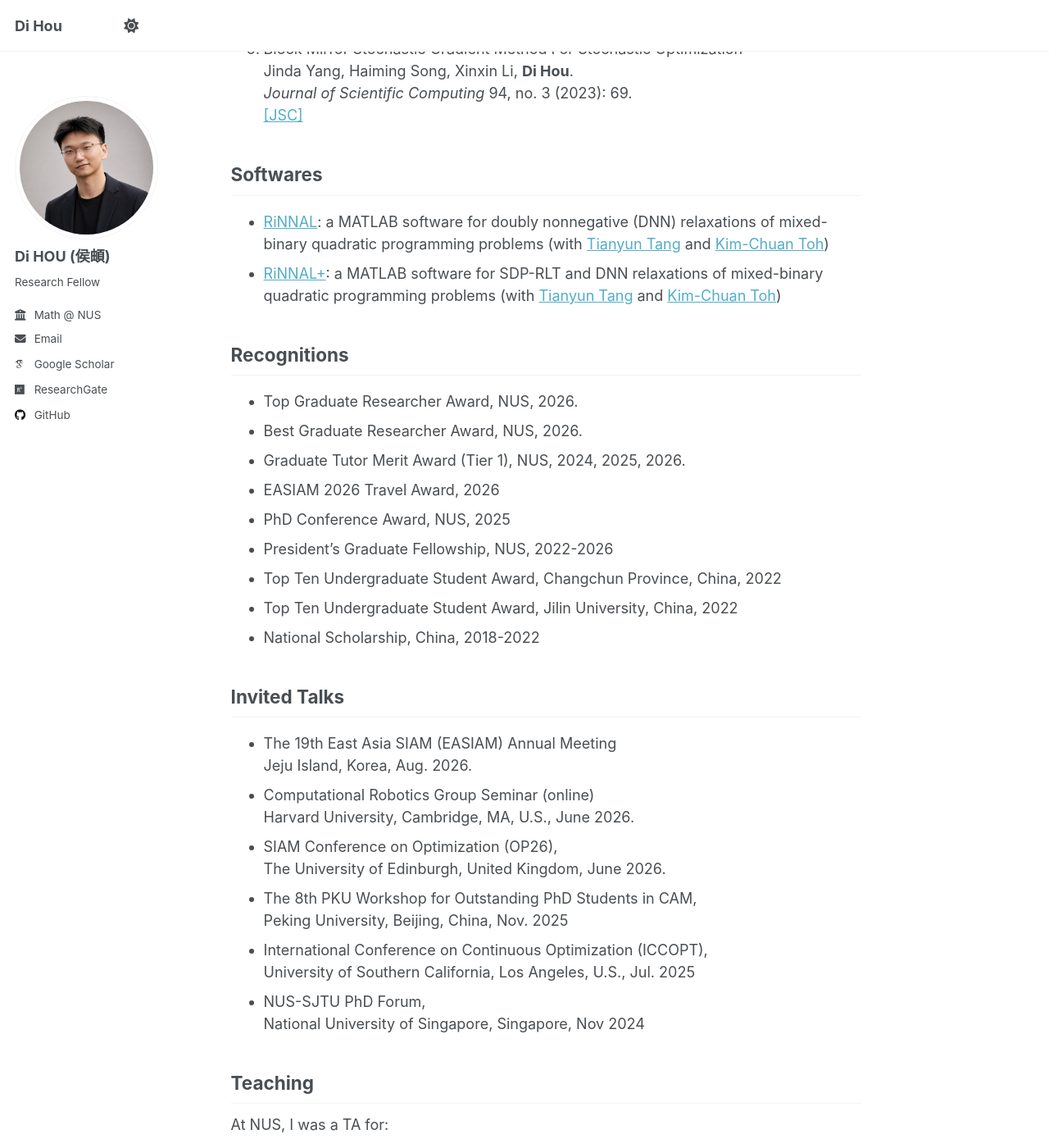
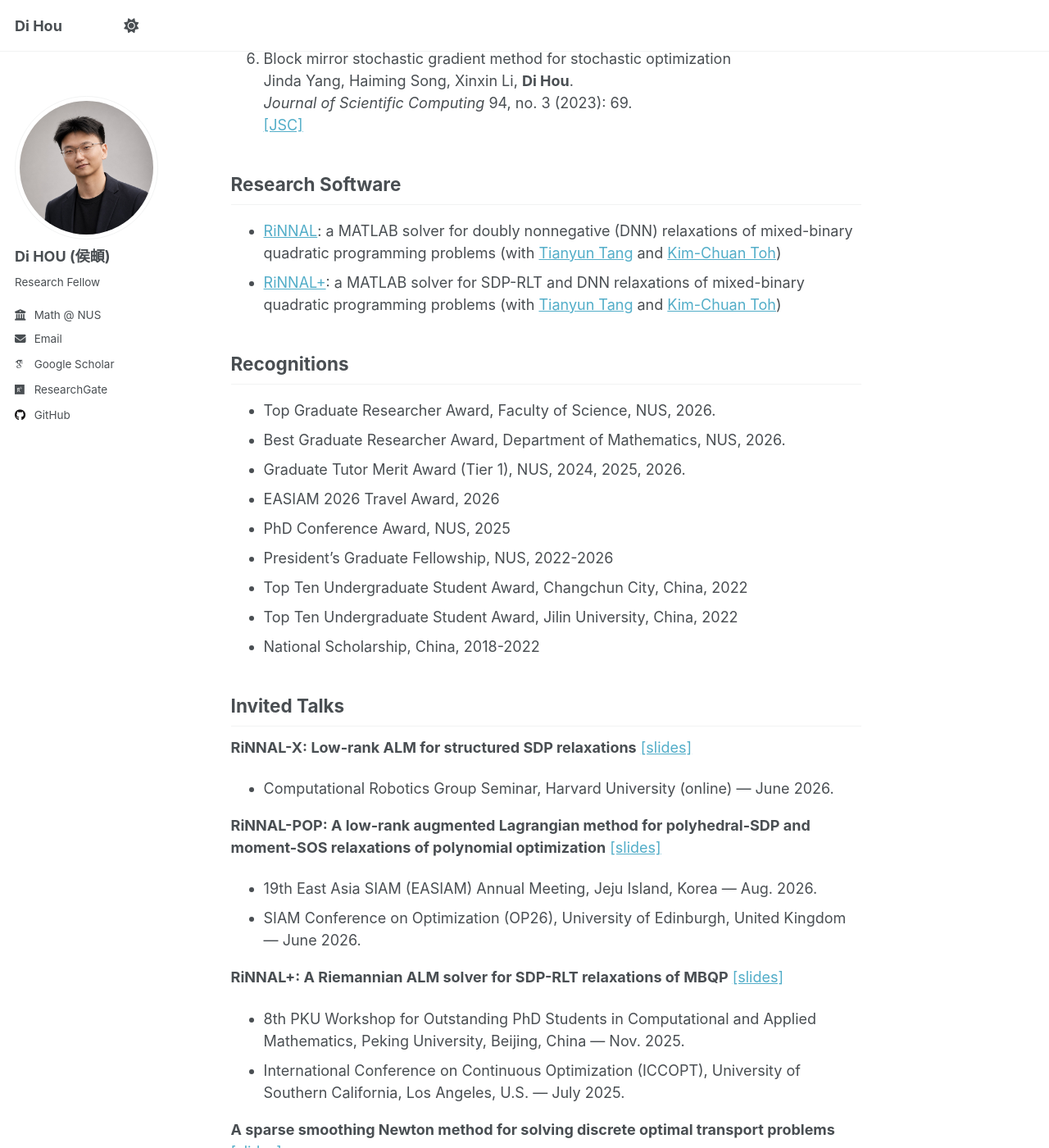
Before and after one commit to HouDiOpt/HouDiOpt.github.io, a Jekyll site: the page built from _pages/about.md, in a window 1280 px wide and 1400 px high, scrolled down 1451 px. Shown: the whole window at 82% size. Built offline with Jekyll 4.4.1, drawn with Linux system fonts in a browser that asks for light colours; some web fonts are replaced; a script that is not in the unit is left out; some of the changed text lies outside the part shown.

Commit message:
Refresh research profile, publication details, talks and CV

```diff
--- a/_pages/about.md
+++ b/_pages/about.md
@@ -13,12 +13,11 @@ I am currently a Research Fellow in the Department of Mathematics at National Un
 
 Research Interests
 ------
-- Matrix optimization, especially semidefinite programming [[summary talk]](/files/RiNNAL-X.pdf)
-- Fast algorithms for large-scale optimization problems in data science
+My research focuses on mathematical optimization and scientific computing, particularly scalable algorithms for semidefinite and nonconvex optimization, convex relaxations, and certificate-based presolving. [[summary talk]](/files/RiNNAL-X.pdf)
 
 Preprints
 ------
-1. Sparsity-Cone SDP Relaxations and Applications to Variable Fixing for Sparse Quadratic Programs
+1. Sparsity-cone SDP relaxations and applications to variable fixing for sparse quadratic programs
 <br>**Di Hou**, Thai P.D. Nguyen, Kim-Chuan Toh, Guanyi Wang, submitted.
 <br>[[arXiv]](https://arxiv.org/abs/2606.22894)
 
@@ -26,62 +25,63 @@ Publications
 ------
 1. On the efficient computation of proximal operators of affine-constrained nonconvex functions
 <br>**Di Hou**, Tianyun Tang, Kim-Chuan Toh, Shiwei Wang.
-<br>*Mathematics of Operations Research* , accepted.
+<br>*Mathematics of Operations Research*, accepted.
 <br>[[arXiv]](https://arxiv.org/abs/2602.23626)
-1. A Low-rank Augmented Lagrangian Method for Polyhedral-SDP and Moment-SOS Relaxations of Polynomial Optimization
+1. A low-rank augmented Lagrangian method for polyhedral-SDP and moment-SOS relaxations of polynomial optimization
 <br>**Di Hou**, Tianyun Tang, Kim-Chuan Toh.
 <br>*Mathematical Programming* (2026): 1-53.
 <br>[[arXiv]](https://arxiv.org/abs/2512.06359) [[MP]](https://rdcu.be/fsTuk) [[slides]](/files/RiNNALPOP-v2.pdf)
-1. RiNNAL+: a Riemannian ALM Solver for SDP-RLT Relaxations of Mixed-Binary Quadratic Programs
+1. RiNNAL+: A Riemannian ALM solver for SDP-RLT relaxations of mixed-binary quadratic programs
 <br>**Di Hou**, Tianyun Tang, Kim-Chuan Toh.
-<br>*Mathematical Programming Computation* (2026): 1-57.
+<br>*Mathematical Programming Computation* 18 (2026): 679–735.
 <br>[[arXiv]](https://arxiv.org/abs/2507.13776) [[MPC]](https://link.springer.com/article/10.1007/s12532-026-00303-8) [[code]](https://github.com/HouDiOpt/RiNNALplus) [[slides]](/files/RiNNALplus_ICCOPT.pdf)
 1. A low-rank augmented Lagrangian method for doubly nonnegative relaxations of mixed-binary quadratic programs
 <br>**Di Hou**, Tianyun Tang, Kim-Chuan Toh.
-<br>*Operations Research* (2025): 1626–1647.
+<br>*Operations Research* 74(3) (2025): 1626–1647.
 <br>[[arXiv]](https://arxiv.org/abs/2502.13849) [[OR]](https://pubsonline.informs.org/doi/full/10.1287/opre.2024.1137) [[code]](https://github.com/HouDiOpt/RiNNAL) [[slides]](/files/RiNNAL.pdf)
 1. A sparse smoothing Newton method for solving discrete optimal transport problems
 <br>**Di Hou**, Ling Liang, Kim-Chuan Toh.
 <br>*ACM Transactions on Mathematical Software* 50, no. 3 (2024): 1–26.
 <br>[[arXiv]](https://arxiv.org/abs/2311.06448) [[TOMS]](https://dl.acm.org/doi/full/10.1145/3688800) [[slides]](/files/SqSN_pre.pdf)
-1. Block Mirror Stochastic Gradient Method For Stochastic Optimization
+1. Block mirror stochastic gradient method for stochastic optimization
 <br>Jinda Yang, Haiming Song, Xinxin Li, **Di Hou**.
 <br>*Journal of Scientific Computing* 94, no. 3 (2023): 69.
 <br>[[JSC]](https://link.springer.com/article/10.1007/s10915-023-02110-y)
 
-Softwares
+Research Software
 ------
-- [RiNNAL](https://github.com/HouDiOpt/RiNNAL): a MATLAB software for doubly nonnegative (DNN) relaxations of mixed-binary quadratic programming problems (with [Tianyun Tang](https://ttymath.github.io/tianyuntang.github.io/) and [Kim-Chuan Toh](https://blog.nus.edu.sg/mattohkc/))
-- [RiNNAL+](https://github.com/HouDiOpt/RiNNALplus): a MATLAB software for SDP-RLT and DNN relaxations of mixed-binary quadratic programming problems
+- [RiNNAL](https://github.com/HouDiOpt/RiNNAL): a MATLAB solver for doubly nonnegative (DNN) relaxations of mixed-binary quadratic programming problems (with [Tianyun Tang](https://ttymath.github.io/tianyuntang.github.io/) and [Kim-Chuan Toh](https://blog.nus.edu.sg/mattohkc/))
+- [RiNNAL+](https://github.com/HouDiOpt/RiNNALplus): a MATLAB solver for SDP-RLT and DNN relaxations of mixed-binary quadratic programming problems
 (with [Tianyun Tang](https://ttymath.github.io/tianyuntang.github.io/) and [Kim-Chuan Toh](https://blog.nus.edu.sg/mattohkc/))
 
 Recognitions
 ------
 
-- Top Graduate Researcher Award, NUS, 2026.
-- Best Graduate Researcher Award, NUS, 2026.
+- Top Graduate Researcher Award, Faculty of Science, NUS, 2026.
+- Best Graduate Researcher Award, Department of Mathematics, NUS, 2026.
 - Graduate Tutor Merit Award (Tier 1), NUS, 2024, 2025, 2026.
 - EASIAM 2026 Travel Award, 2026
 - PhD Conference Award, NUS, 2025
 - President’s Graduate Fellowship, NUS, 2022-2026
-- Top Ten Undergraduate Student Award, Changchun Province, China, 2022
+- Top Ten Undergraduate Student Award, Changchun City, China, 2022
 - Top Ten Undergraduate Student Award, Jilin University, China, 2022
 - National Scholarship, China, 2018-2022
 
 Invited Talks
 ------
-- The 19th East Asia SIAM (EASIAM) Annual Meeting
-  <br>Jeju Island, Korea, Aug. 2026.
-- Computational Robotics Group Seminar (online)
-  <br>Harvard University, Cambridge, MA, U.S., June 2026.
-- SIAM Conference on Optimization (OP26),
-  <br>The University of Edinburgh, United Kingdom, June 2026.
-- The 8th PKU Workshop for Outstanding PhD Students in CAM,
-  <br>Peking University, Beijing, China, Nov. 2025
-- International Conference on Continuous Optimization (ICCOPT),
-  <br>University of Southern California, Los Angeles, U.S., Jul. 2025
-- NUS-SJTU PhD Forum,
-  <br>National University of Singapore, Singapore, Nov 2024
+**RiNNAL-X: Low-rank ALM for structured SDP relaxations** [[slides]](/files/RiNNAL-X.pdf)
+- Computational Robotics Group Seminar, Harvard University (online) — June 2026.
+
+**RiNNAL-POP: A low-rank augmented Lagrangian method for polyhedral-SDP and moment-SOS relaxations of polynomial optimization** [[slides]](/files/RiNNALPOP-v2.pdf)
+- 19th East Asia SIAM (EASIAM) Annual Meeting, Jeju Island, Korea — Aug. 2026.
+- SIAM Conference on Optimization (OP26), University of Edinburgh, United Kingdom — June 2026.
+
+**RiNNAL+: A Riemannian ALM solver for SDP-RLT relaxations of MBQP** [[slides]](/files/RiNNALplus_ICCOPT.pdf)
+- 8th PKU Workshop for Outstanding PhD Students in Computational and Applied Mathematics, Peking University, Beijing, China — Nov. 2025.
+- International Conference on Continuous Optimization (ICCOPT), University of Southern California, Los Angeles, U.S. — July 2025.
+
+**A sparse smoothing Newton method for solving discrete optimal transport problems** [[slides]](/files/SqSN_pre.pdf)
+- NUS-SJTU PhD Forum, National University of Singapore — Nov. 2024.
 
 Teaching
 ------
@@ -99,7 +99,7 @@ Service
   - ACM Transactions on Mathematical Software
   - Optimization and Engineering
   - Numerical Algebra, Control and Optimization
-- University services:
+- Other Services:
   - President of [NUS SIAM Student Chapter](https://siamnus.github.io/website/), Jul. 2025 – Jul. 2026
   - Secretary of [NUS SIAM Student Chapter](https://siamnus.github.io/website/), Jul. 2024 – Jul. 2025
   - Vice president of [NUS Mathematics Graduate Society](https://www.math.nus.edu.sg/pg/graduate-society/), Jul. 2025 – Present
```
Also changed, not shown: 1 other file.
